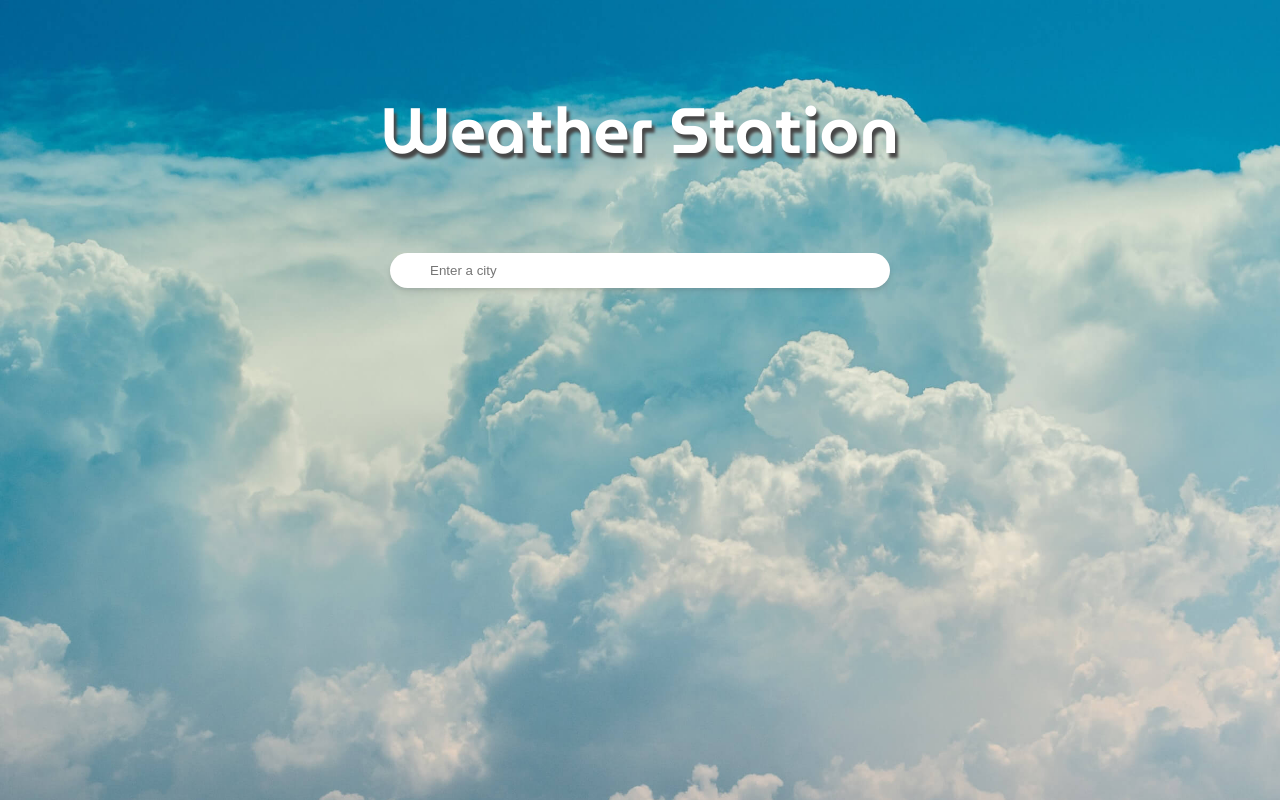
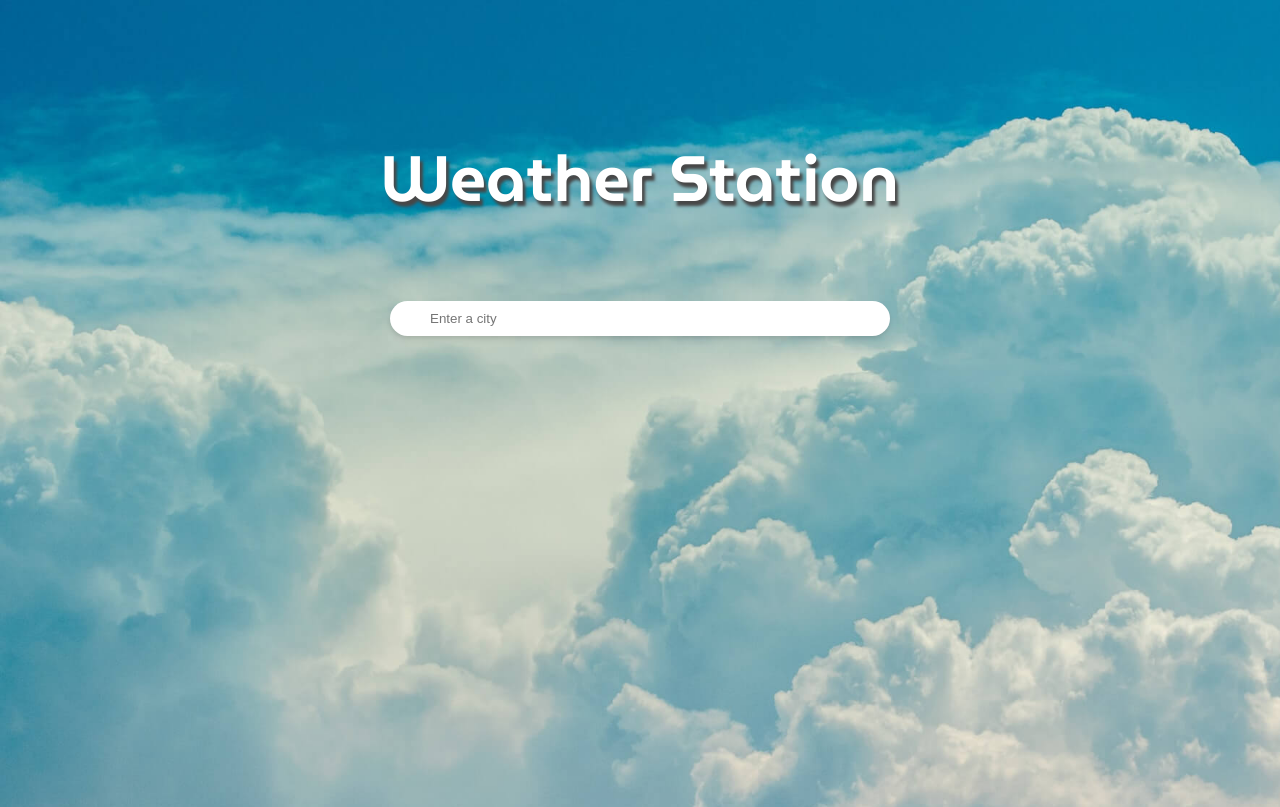
Before and after one commit to jenhedg/weather-station, a React (Create React App) app: page / in a window 1280 px wide. Shown: the top 807 px of the page. Built offline with nearby package versions, Linux system fonts and the light colour scheme.

Commit message:
mving height to content class, cleain up comments

```diff
--- a/src/components/App/App.scss
+++ b/src/components/App/App.scss
@@ -3,9 +3,8 @@
   background-image: url(../../shared/images/background.jpg);
   background-size: cover;
   color: $white;
-  height: 100vh;
   overflow: hidden;
-  padding: $spacer;
+  padding: $spacer * 4 $spacer;
   width: 100%;
 }
 
@@ -24,4 +23,5 @@
 .content {
   margin: 0 auto;
   text-align: center;
+  min-height: 100vh;
 }
--- a/src/components/Results/Results.scss
+++ b/src/components/Results/Results.scss
@@ -7,6 +7,7 @@
   margin: $spacer * 2 auto;
   padding: $spacer;
   overflow: hidden;
+  max-width: 600px;
 }
 
 .results .results-top {
@@ -14,16 +15,6 @@
   flex-wrap: wrap;
   margin-bottom: 4%;
 }
-
-// .results .results-top .results-locale {
-//   background: blue;
-//   flex: 1 0 50%;
-// }
-
-// .results .results-top .results-feature {
-//   background: red;
-//   flex: 1 0 75%;
-// }
 
 .results .results-top .results-locale,
 .results .results-top .results-feature {
--- a/src/components/SearchParams/SearchParams.scss
+++ b/src/components/SearchParams/SearchParams.scss
@@ -18,13 +18,11 @@
 }
 
 .search-params form label input {
-  // border-radius: 12px;
   border-radius: 20px;
   box-shadow: rgba(0, 0, 0, 0.1) 0px 4px 6px -1px,
     rgba(0, 0, 0, 0.06) 0px 2px 4px -1px;
   outline: none;
   border: none;
-  // padding: $spacer / 2;
   width: 100%;
   padding: 10px 15px 10px 40px;
   transition: all 0.2s ease 0s;
```
